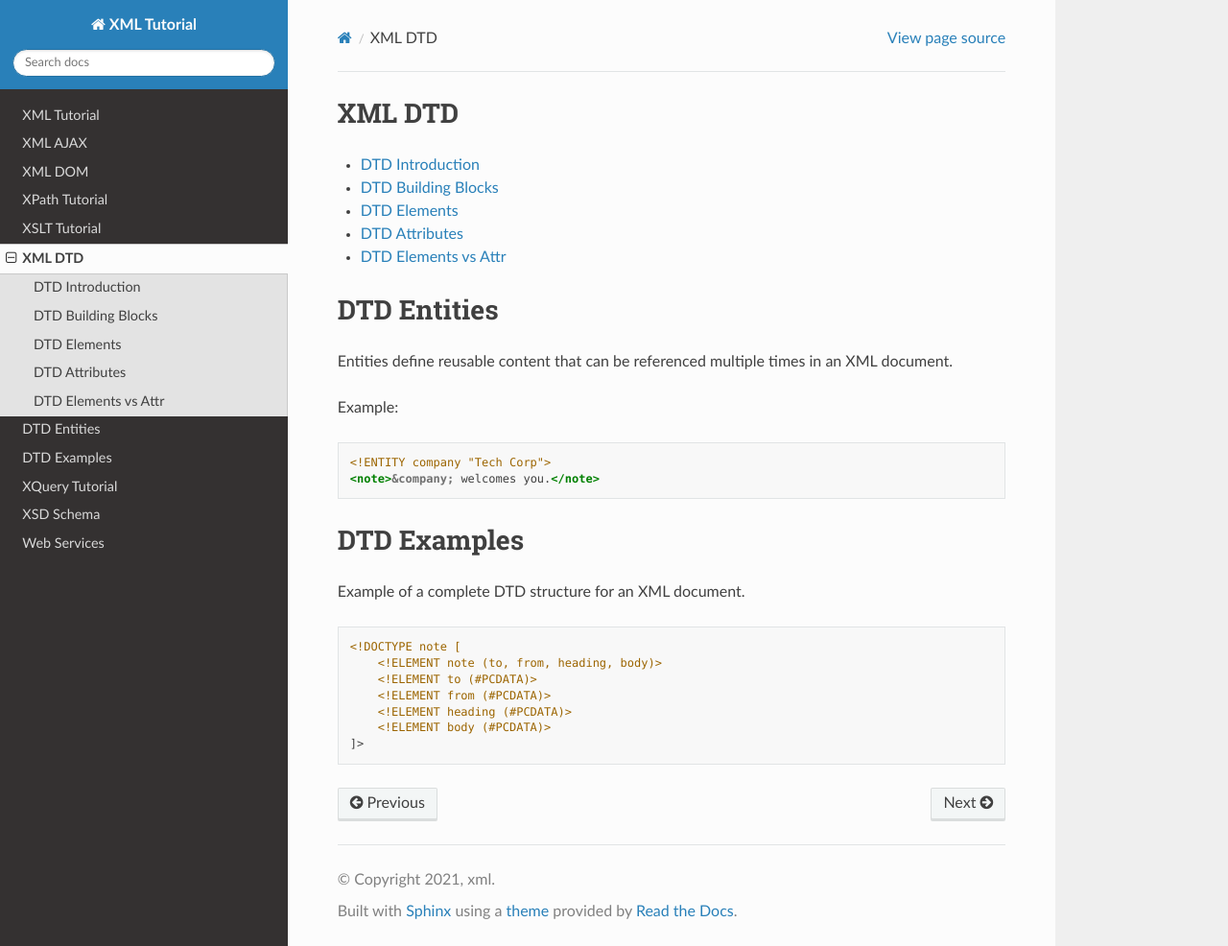
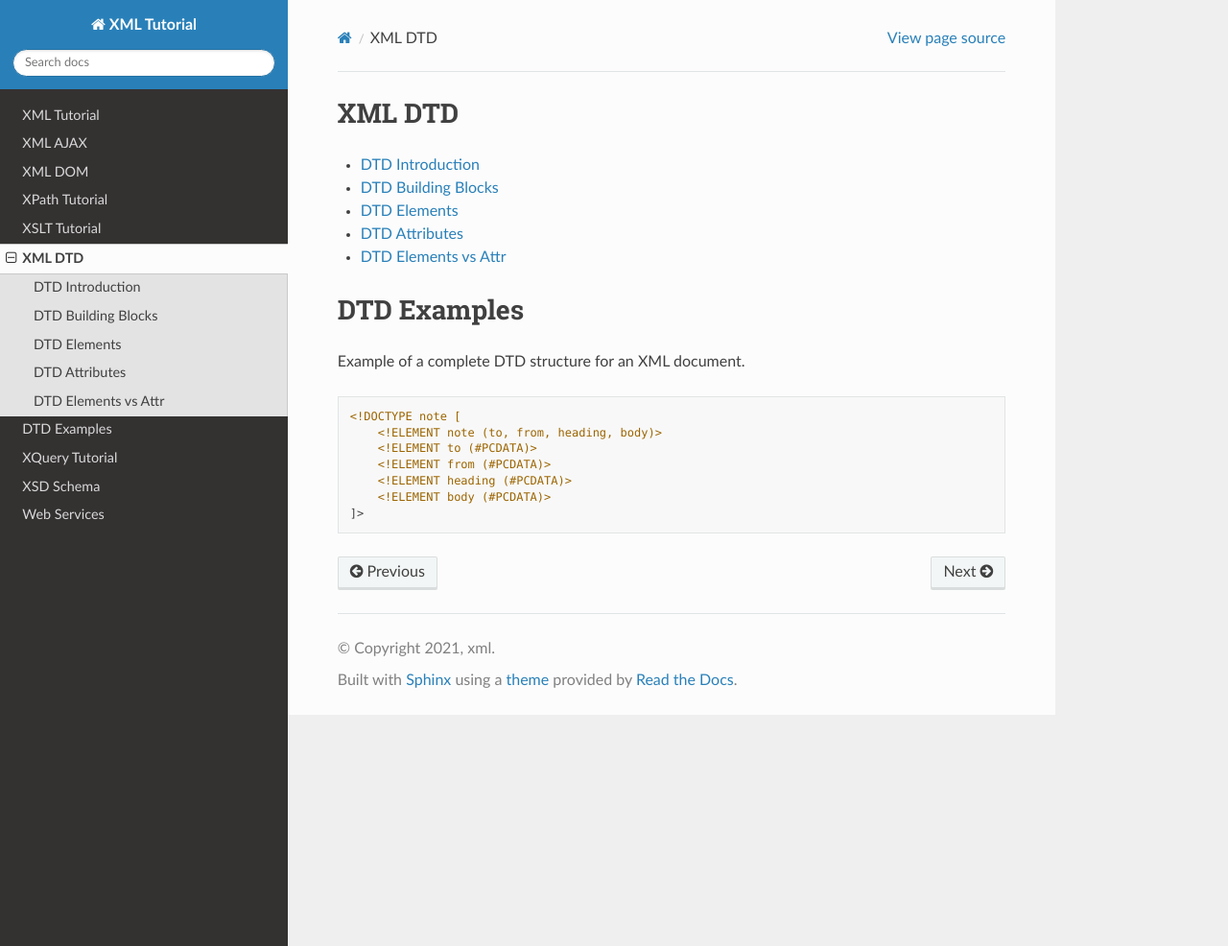
Before and after one commit to tsx-khann/rtd-tutorial, a Sphinx documentation site: the page built from docs/source/XML_DTD/index.rst, in a window 1280 px wide and 986 px high. Shown: the whole window at 96% size. Built offline with Sphinx 7.4.7 and the Read the Docs theme 3.1.0, drawn with Linux system fonts in a browser that asks for light colours; pages that are not in the unit, such as notebooks, are missing from menus.

Commit message:
Update index.rst

```diff
--- a/docs/source/XML_DTD/index.rst
+++ b/docs/source/XML_DTD/index.rst
@@ -13,17 +13,6 @@ XML DTD
    DTD_Examples
 
 
-DTD Entities
-============
-
-Entities define reusable content that can be referenced multiple times in an XML document.
-
-Example:
-
-.. code-block:: xml
-
-   <!ENTITY company "Tech Corp">
-   <note>&company; welcomes you.</note>
 
 DTD Examples
 ============
```
